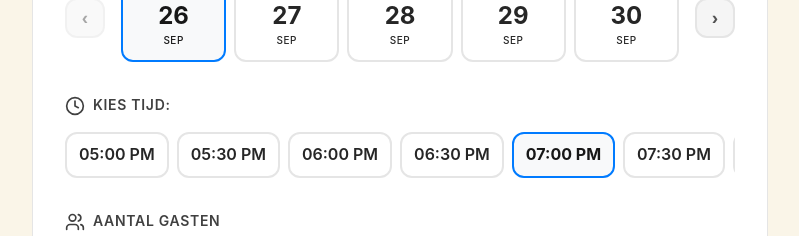
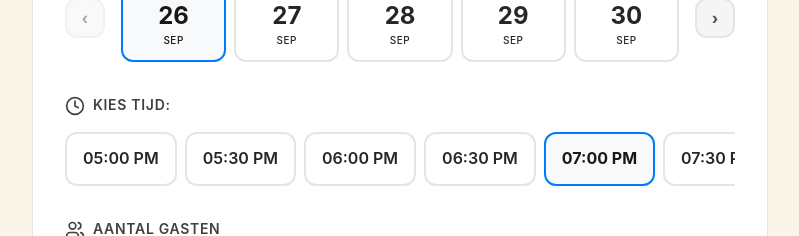
Before and after one commit to svenbouwman12/RestaurantBoeking, a React (Create React App) app in the folder client/: page / in a window 1280 px wide. Shown: the part 800-1036 px from the top of the page, without its empty margins (240-1039 px from the left). Built offline with nearby package versions, Linux system fonts and the light colour scheme; no server answers; the database is empty; the HTML template or start-up script is replaced by a standard one.

Commit message:
Fix: Increase time card padding and min-width for full text visibility

```diff
--- a/client/src/index.css
+++ b/client/src/index.css
@@ -419,11 +419,12 @@ p {
 }
 
 .time-card {
-  min-width: 60px;
+  min-width: 70px;
   font-weight: 600;
   flex: 0 0 auto;
-  padding: 0.5rem 0.75rem;
+  padding: 0.75rem 1rem;
   white-space: nowrap;
+  text-align: center;
 }
 
 .card-header {
```
